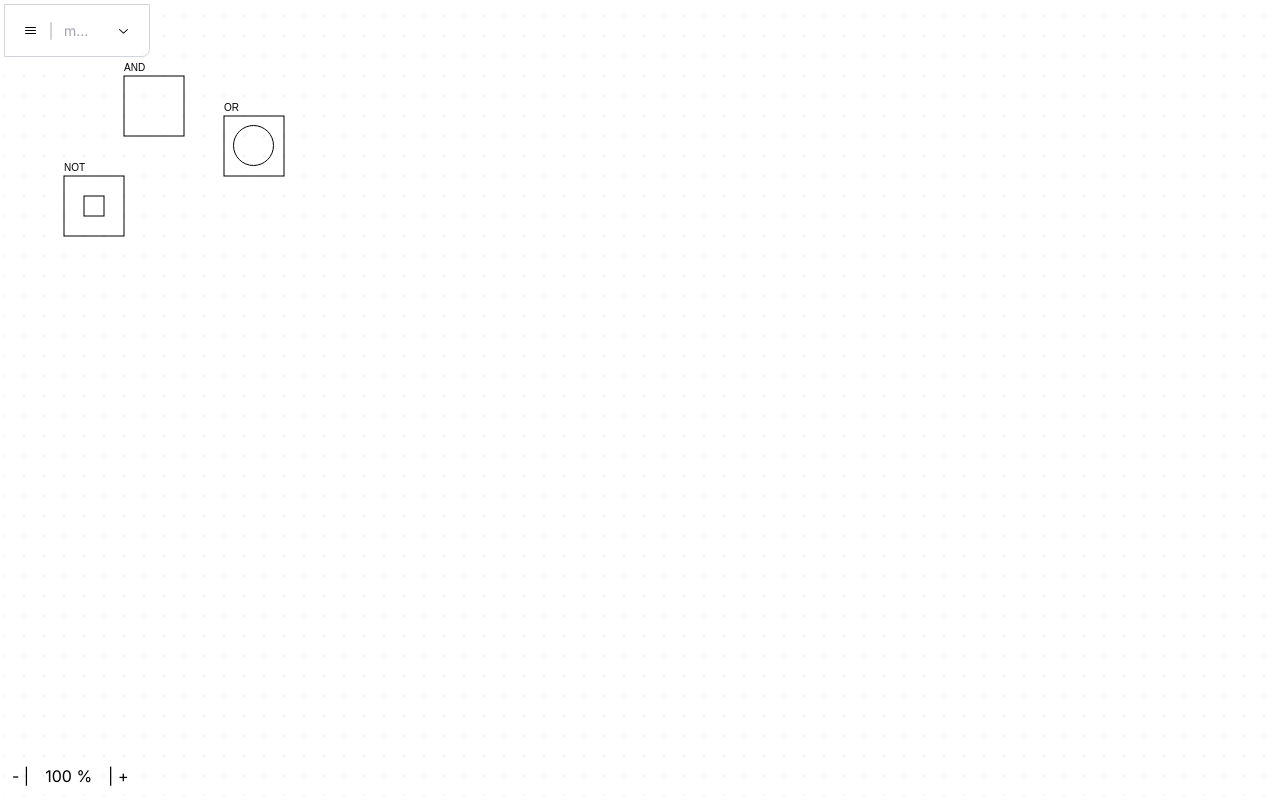
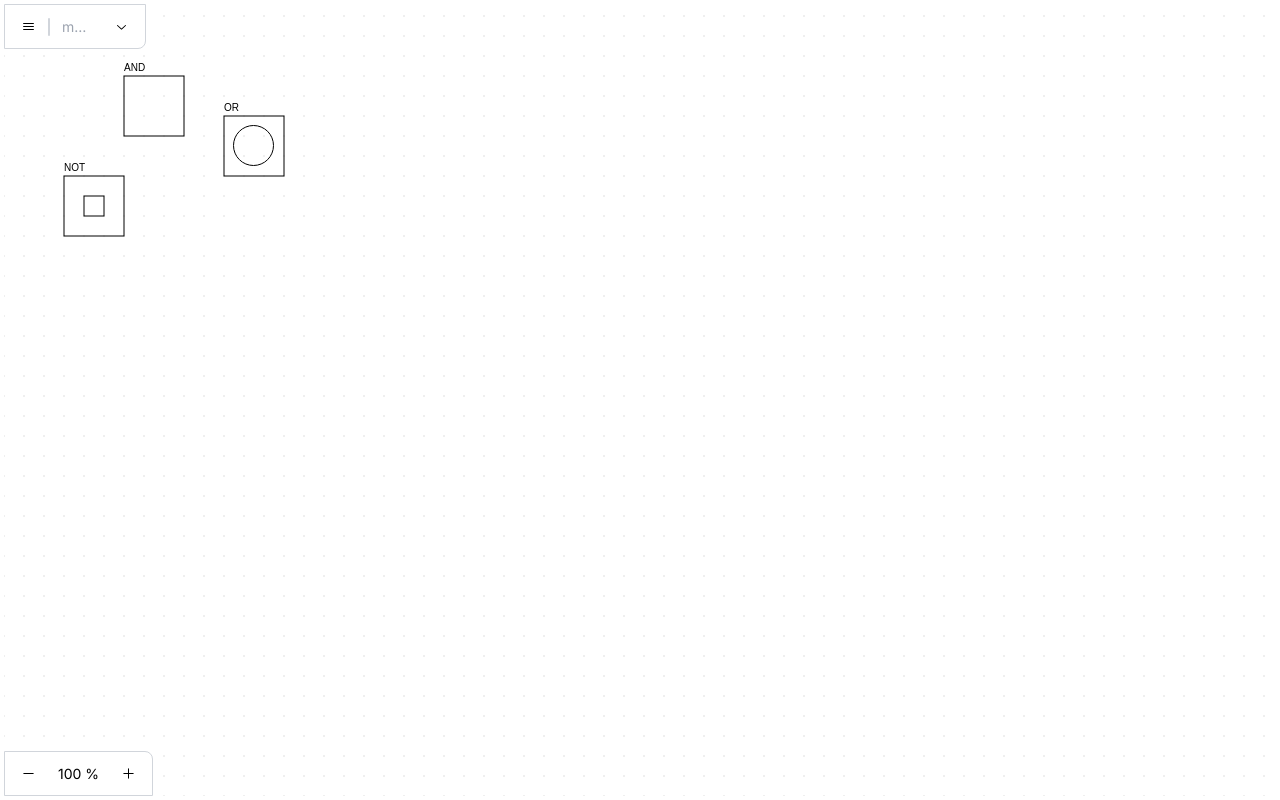
Before and after one commit to nepali-prabhat/cpu-simulator, a Next.js app: page / in a window 1280 px wide. Built offline with nearby package versions, Linux system fonts and the light colour scheme.

Commit message:
styling in zoom buttons

```diff
--- a/src/components/footer/footer.tsx
+++ b/src/components/footer/footer.tsx
@@ -8,21 +8,33 @@ export function Footer() {
     const zoom = useAtomValue(zoomValueAtom);
 
     return (
-                    <section className="absolute bottom-1 left-1">
-        <div className="flex">
+        <section className="flex absolute bottom-0 left-0 justify-center items-stretch py-1 px-1.5 m-1 bg-white rounded-tr-lg border border-gray-300">
             <button
+                className="p-2.5 rounded-lg hover:bg-gray-200 focus:bg-gray-200"
                 onClick={(e) => {
                     const zoom = e.shiftKey ? 0.5 : 0.1;
                     setZoom((v) => v - zoom);
                 }}
                 disabled={zoom <= MIN_ZOOM}
-                className="flex justify-center items-center p-2 rounded-tl rounded-bl"
             >
-                - |
+                <svg
+                    width="15"
+                    height="15"
+                    viewBox="0 0 15 15"
+                    fill="none"
+                    xmlns="http://www.w3.org/2000/svg"
+                >
+                    <path
+                        d="M2.25 7.5C2.25 7.22386 2.47386 7 2.75 7H12.25C12.5261 7 12.75 7.22386 12.75 7.5C12.75 7.77614 12.5261 8 12.25 8H2.75C2.47386 8 2.25 7.77614 2.25 7.5Z"
+                        fill="currentColor"
+                        fillRule="evenodd"
+                        clipRule="evenodd"
+                    ></path>
+                </svg>
             </button>
             <button
                 onClick={() => setZoom(1)}
-                className="flex justify-center items-center px-2"
+                className="flex justify-center items-center px-2.5 mx-0.5 text-sm rounded-lg outline-2"
             >
                 {Math.floor(zoom * 100)} %
             </button>
@@ -32,11 +44,23 @@ export function Footer() {
                     setZoom((v) => v + zoom);
                 }}
                 disabled={zoom >= MAX_ZOOM}
-                className="flex justify-center items-center p-2 rounded-tr rounded-br"
+                className="p-2.5 rounded-lg hover:bg-gray-200 focus:bg-gray-200 outline-2"
             >
-                | +
+                <svg
+                    width="15"
+                    height="15"
+                    viewBox="0 0 15 15"
+                    fill="none"
+                    xmlns="http://www.w3.org/2000/svg"
+                >
+                    <path
+                        d="M8 2.75C8 2.47386 7.77614 2.25 7.5 2.25C7.22386 2.25 7 2.47386 7 2.75V7H2.75C2.47386 7 2.25 7.22386 2.25 7.5C2.25 7.77614 2.47386 8 2.75 8H7V12.25C7 12.5261 7.22386 12.75 7.5 12.75C7.77614 12.75 8 12.5261 8 12.25V8H12.25C12.5261 8 12.75 7.77614 12.75 7.5C12.75 7.22386 12.5261 7 12.25 7H8V2.75Z"
+                        fill="currentColor"
+                        fillRule="evenodd"
+                        clipRule="evenodd"
+                    ></path>
+                </svg>
             </button>
-        </div>
         </section>
     );
 }
--- a/src/components/menu/circuitMenu/circuitsListItem.tsx
+++ b/src/components/menu/circuitMenu/circuitsListItem.tsx
@@ -99,8 +99,8 @@ export const CircuitsSortableItem = ({
                         <path
                             d="M7.5 9.125C8.39746 9.125 9.125 8.39746 9.125 7.5C9.125 6.60254 8.39746 5.875 7.5 5.875C6.60254 5.875 5.875 6.60254 5.875 7.5C5.875 8.39746 6.60254 9.125 7.5 9.125ZM7.5 10.125C8.94975 10.125 10.125 8.94975 10.125 7.5C10.125 6.05025 8.94975 4.875 7.5 4.875C6.05025 4.875 4.875 6.05025 4.875 7.5C4.875 8.94975 6.05025 10.125 7.5 10.125Z"
                             fill="currentColor"
-                            fill-rule="evenodd"
-                            clip-rule="evenodd"
+                            fillRule="evenodd"
+                            clipRule="evenodd"
                         ></path>
                     </svg>
                 )}
--- a/src/components/menu/menu.tsx
+++ b/src/components/menu/menu.tsx
@@ -3,7 +3,7 @@ import { MenuInput } from "./menuInput";
 
 export const Menu = () => {
     return (
-        <section className="flex absolute justify-center items-stretch py-2 px-2 m-1 bg-white rounded-br-lg border border-gray-300 top left">
+        <section className="flex absolute justify-center items-stretch py-1 px-1.5 m-1 bg-white rounded-br-lg border border-gray-300 top left">
             <button className="p-2.5 rounded-lg hover:bg-gray-200 focus:bg-gray-200 outline-2">
                 <svg
                     width="15"
```
